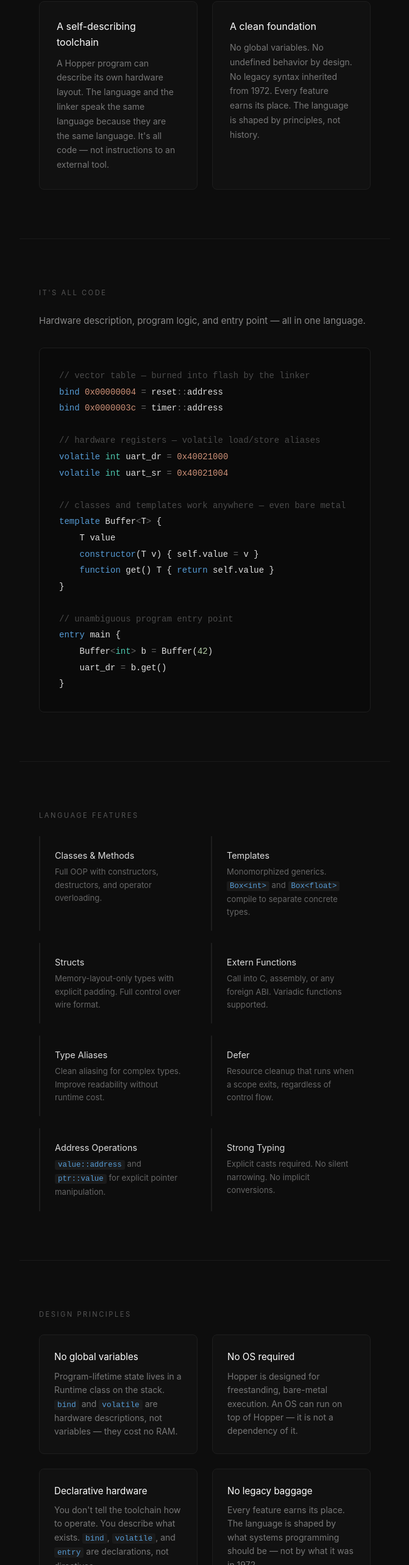
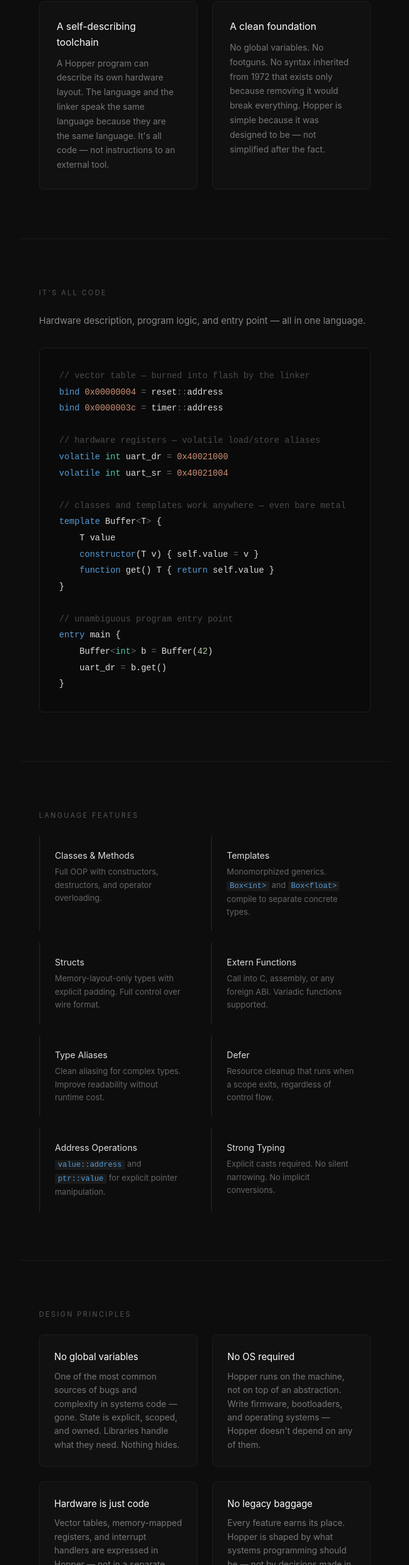
Before and after one commit to TheStonePixel/Hopper-Programming-Langauge, a Vue app in the folder website/site/: page / in a window 1280 px wide. Shown: the part 1470-4036 px from the top of the page at 61% size, without its empty margins (0-671 px from the left). Built offline with nearby package versions, Linux system fonts and the light colour scheme.

Commit message:
Fix landing page copy — describe benefits not implementation details
https://claude.ai/code/session_01MQPonE3iTYPhtvNbnaa4HT

```diff
--- a/website/site/src/views/HomeView.vue
+++ b/website/site/src/views/HomeView.vue
@@ -48,7 +48,7 @@
           </div>
           <div class="what-card">
             <h3>A clean foundation</h3>
-            <p>No global variables. No undefined behavior by design. No legacy syntax inherited from 1972. Every feature earns its place. The language is shaped by principles, not history.</p>
+            <p>No global variables. No footguns. No syntax inherited from 1972 that exists only because removing it would break everything. Hopper is simple because it was designed to be — not simplified after the fact.</p>
           </div>
         </div>
       </div>
@@ -127,19 +127,19 @@
         <div class="grid">
           <div class="card">
             <h3>No global variables</h3>
-            <p>Program-lifetime state lives in a Runtime class on the stack. <code>bind</code> and <code>volatile</code> are hardware descriptions, not variables — they cost no RAM.</p>
+            <p>One of the most common sources of bugs and complexity in systems code — gone. State is explicit, scoped, and owned. Libraries handle what they need. Nothing hides.</p>
           </div>
           <div class="card">
             <h3>No OS required</h3>
-            <p>Hopper is designed for freestanding, bare-metal execution. An OS can run on top of Hopper — it is not a dependency of it.</p>
+            <p>Hopper runs on the machine, not on top of an abstraction. Write firmware, bootloaders, and operating systems — Hopper doesn't depend on any of them.</p>
           </div>
           <div class="card">
-            <h3>Declarative hardware</h3>
-            <p>You don't tell the toolchain how to operate. You describe what exists. <code>bind</code>, <code>volatile</code>, and <code>entry</code> are declarations, not directives.</p>
+            <h3>Hardware is just code</h3>
+            <p>Vector tables, memory-mapped registers, and interrupt handlers are expressed in Hopper — not in a separate language bolted on the side. One syntax for everything.</p>
           </div>
           <div class="card">
             <h3>No legacy baggage</h3>
-            <p>Every feature earns its place. The language is shaped by what systems programming should be — not by what it was in 1972.</p>
+            <p>Every feature earns its place. Hopper is shaped by what systems programming should be — not by decisions made in 1972 that nobody can change because everything depends on them.</p>
           </div>
         </div>
       </div>
```
